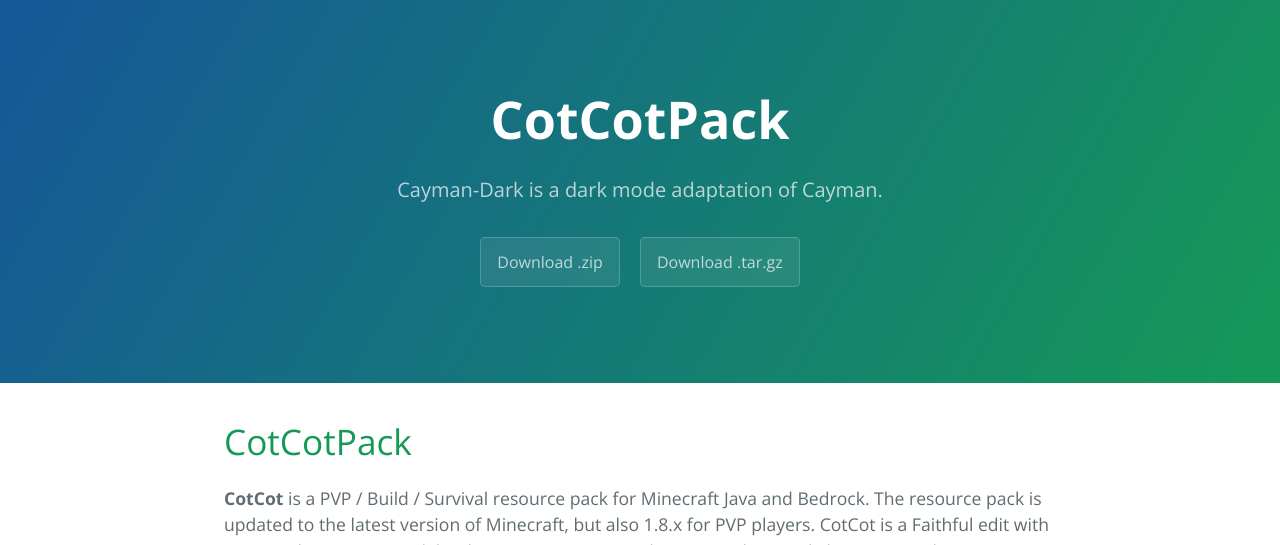
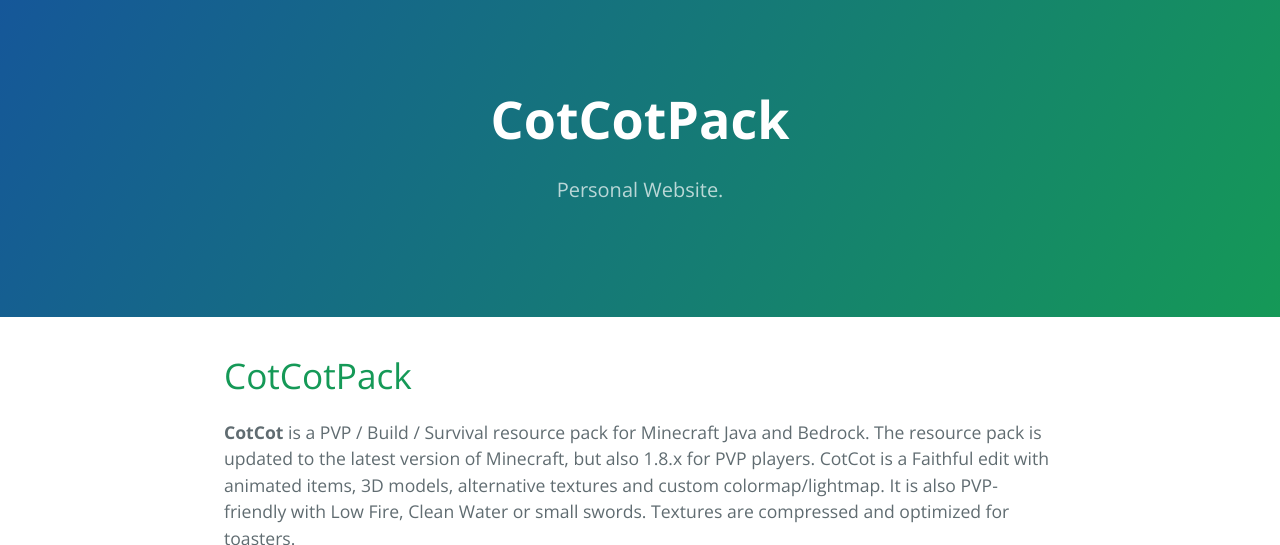
Before and after one commit to PouletEnSlip/pouletenslip.github.io, a Jekyll site: the page built from pages/cotcotpack.md, in a window 1280 px wide and 900 px high, cut to the strip 0-545 px from the top of the window. Built offline with Jekyll 4.4.1, drawn with Linux system fonts in a browser that asks for light colours; comment, search, counter and statistics services are not loaded; our own code applies the rules of GitHub Pages for plain Markdown files.

Commit message:
Update _config.yml

```diff
--- a/_config.yml
+++ b/_config.yml
@@ -1,5 +1,5 @@
-title: Cayman-Dark Theme
-description: Cayman-Dark is a dark mode adaptation of Cayman.
-show_downloads: true
+title: PouletEnSlip
+description: Personal Website.
+show_downloads: false
 google_analytics:
 remote_theme: lewismiddleton/cayman-dark
```
